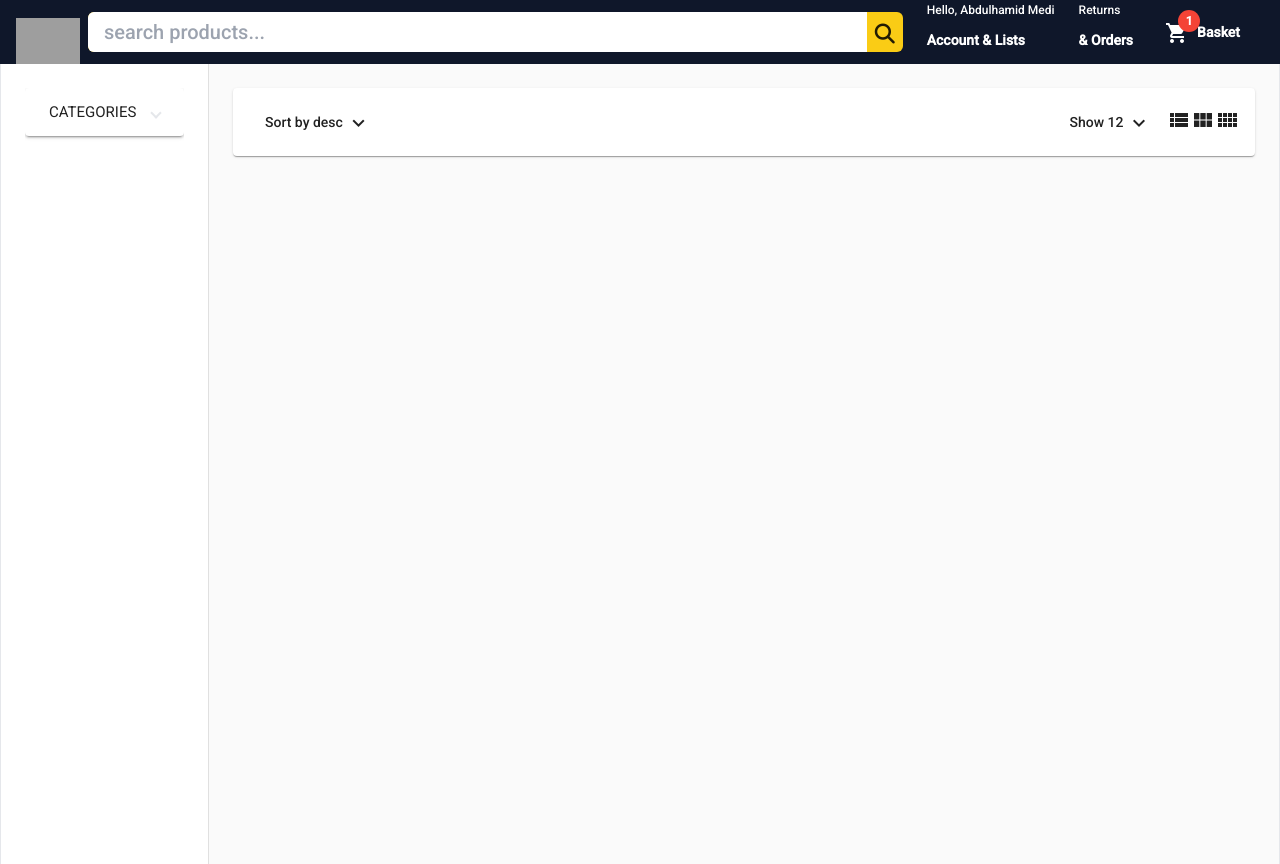
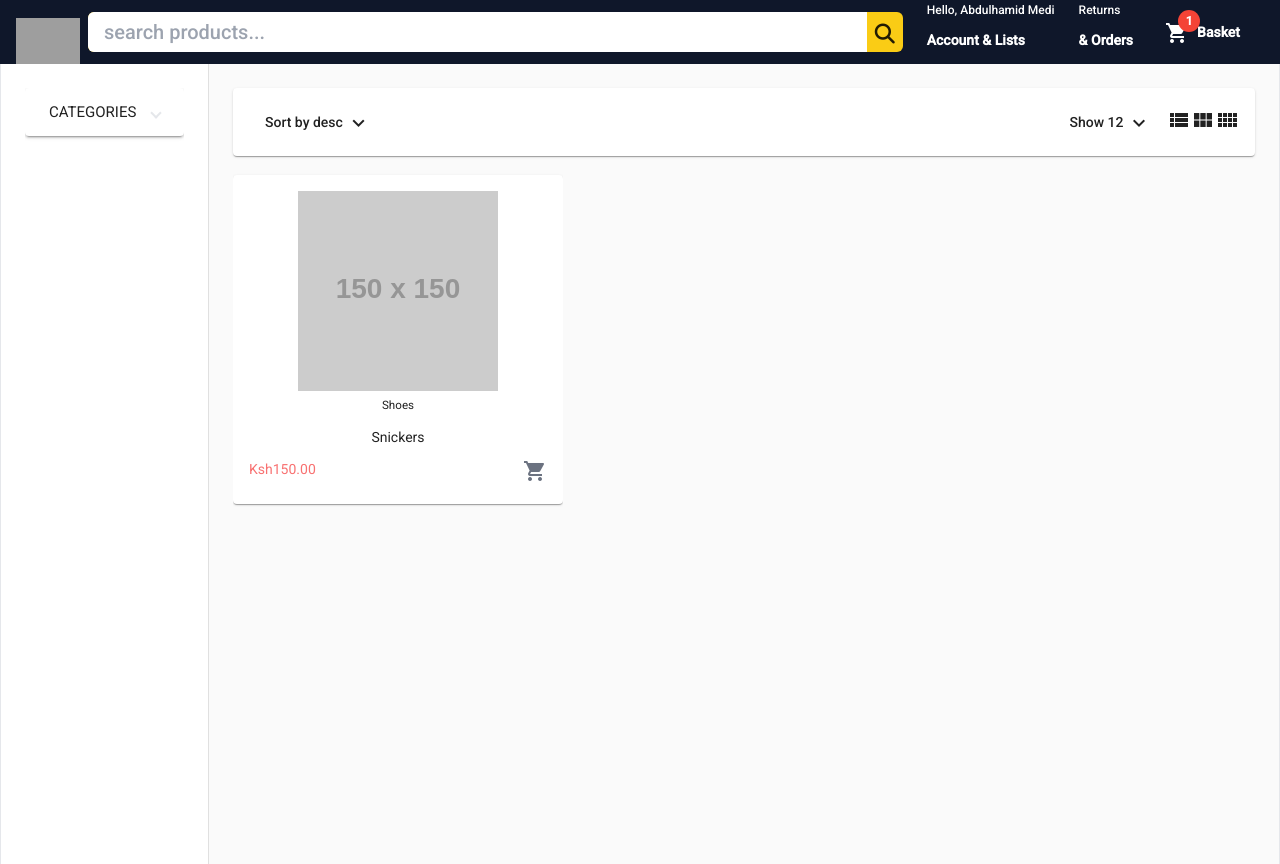
Before and after one commit to Abdulhamid254/angular-store, an Angular app: page /home in a window 1280 px wide. Built offline with nearby package versions, Linux system fonts and the light colour scheme; grey boxes are pictures that could not be loaded.

Commit message:
Added conditional styling using [ngClass] to conditionaly render styles when we are in full width mode in the productbox component

```diff
--- a/src/app/pages/home/home-components/filters/filters.component.ts
+++ b/src/app/pages/home/home-components/filters/filters.component.ts
@@ -2,7 +2,7 @@
 
 @Component({
   selector: 'app-filters',
-  templateUrl: `filters.component.html`,
+  templateUrl: `./filters.component.html`,
 
 })
 export class FiltersComponent implements OnInit {
--- a/src/app/pages/home/home-components/home-components/products-header.component.ts
+++ b/src/app/pages/home/home-components/home-components/products-header.component.ts
@@ -2,7 +2,7 @@
 
 @Component({
   selector: 'app-products-header',
-  templateUrl: `products-header.component.html`,
+  templateUrl: `./products-header.component.html`,
 
 })
 export class ProductsHeaderComponent implements OnInit {
--- a/src/app/pages/home/home-components/product-box/product-box.component.html
+++ b/src/app/pages/home/home-components/product-box/product-box.component.html
@@ -0,0 +1,25 @@
+<mat-card [ngClass]="{'text-center': !fullWidthMode}">
+    <!-- ng class helps us togive styling conditionals -->
+   <div [ngClass]="{flex: fullWidthMode}">
+
+    <img class="mb-1 mx-auto h-[200px]"
+    [ngClass]="{'h-200px': !fullWidthMode, 'h-[360px]':fullWidthMode}"
+     src="https://via.placeholder.com/150" />
+     <!-- DIV HOUSING THE DESC -->
+     <div class="w-full"
+     [ngClass]="{'px-8 flex flex-col justify-between': fullWidthMode}">
+      <div>
+        <h5>Shoes</h5>
+        <p class="truncate hover:whitespace-normal">Snickers</p>
+        <p *ngIf="fullWidthMode">Description</p>
+    </div>
+
+    <div class="flex justify-between">
+        <span class="text-red-400">{{ '150' | currency: 'Ksh'}}</span>
+        <button>
+            <mat-icon class="text-gray-500">shopping_cart</mat-icon>
+        </button>
+    </div>
+   </div>
+</div>
+</mat-card>
--- a/src/app/pages/home/home-components/product-box/product-box.component.ts
+++ b/src/app/pages/home/home-components/product-box/product-box.component.ts
@@ -1,12 +1,14 @@
-import { Component, OnInit } from '@angular/core';
+import { Component, Input, OnInit } from '@angular/core';
 
 @Component({
   selector: 'app-product-box',
-  templateUrl: `product-box.component.html`,
+  templateUrl: `./product-box.component.html`,
   styles: [
   ]
 })
 export class ProductBoxComponent implements OnInit {
+ // full widthmode here is we want when we show only one item per row that it should take the maximum available space
+  @Input() fullWidthMode = false;
 
   constructor() { }
 
--- a/src/app/pages/home/home.component.html
+++ b/src/app/pages/home/home.component.html
@@ -10,6 +10,9 @@
           [cols]="cols"
           [rowHeight]="rowHeight"
         >
+        <mat-grid-tile>
+              <app-product-box class= "w-full"  [fullWidthMode]="cols === 1"></app-product-box>
+        </mat-grid-tile>
 
         </mat-grid-list>
     </mat-drawer-content>
```
